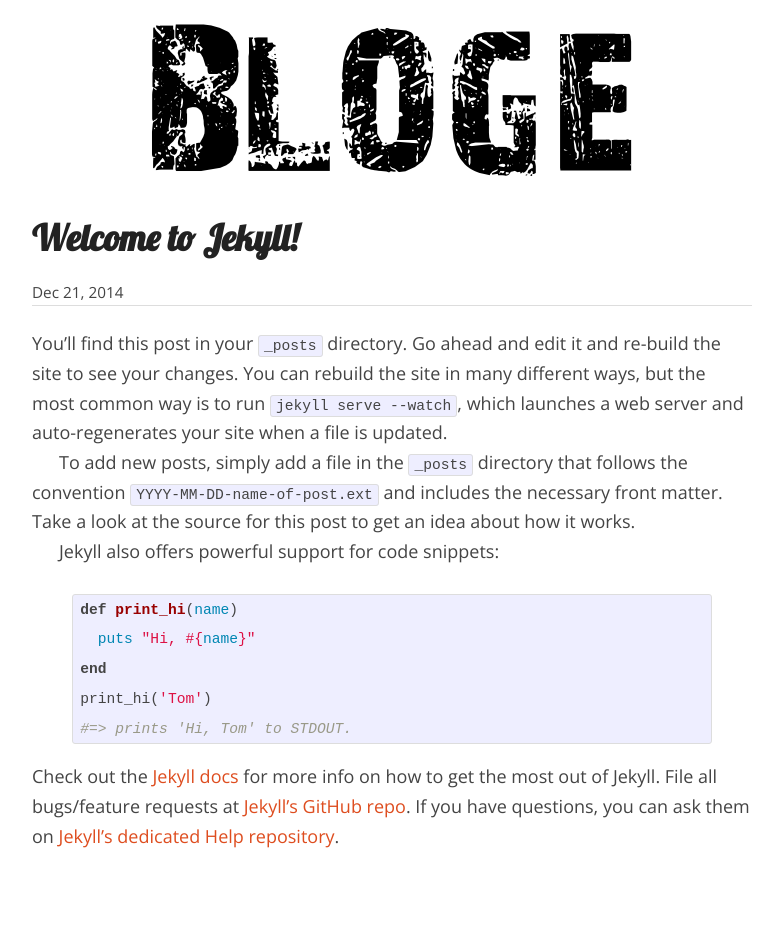
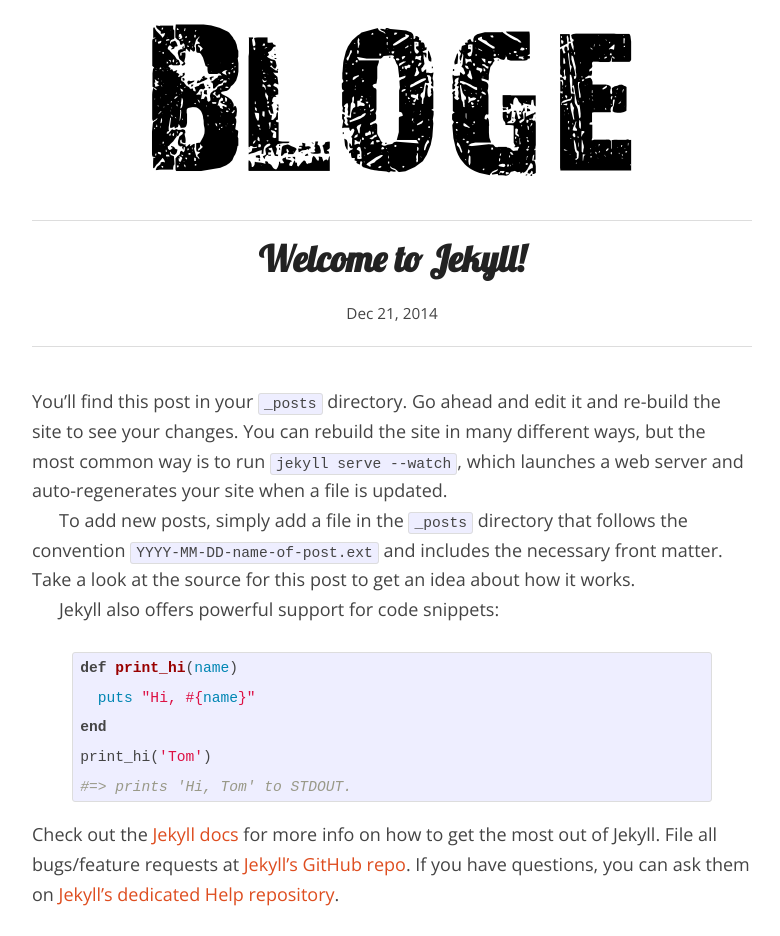
Before and after one commit to schfkt/schfkt.github.io, a Jekyll site: the page built from _posts/2014-12-21-welcome-to-jekyll.markdown, in a window 1280 px wide. Shown: the whole page, without its empty margins (248-1028 px from the left). Built offline with Jekyll 4.4.1, drawn with Linux system fonts in a browser that asks for light colours; comment, search, counter and statistics services are not loaded; before the commit the page ends 900 px from its top, so only the background shows below that.

Commit message:
Prettify post's header

```diff
--- a/_sass/_custom.scss
+++ b/_sass/_custom.scss
@@ -34,6 +34,7 @@
 .top-header {
   margin-top: 20px;
   margin-bottom: 40px;
+
   img {
     display: block;
     margin: 0 auto;
@@ -46,6 +47,7 @@
 .post-list {
   list-style-type: none;
   padding: 0;
+
   li {
     text-align: center;
     border-top: 1px #ddd solid;
@@ -54,9 +56,15 @@
 
 .post {
   .post-header {
+    text-align: center;
+    border-top: 1px solid #ddd;
+    border-bottom: 1px solid #ddd;
+    padding: 20px 0;
+    margin-bottom: 40px;
+
     .post-meta {
       font-size: 85%;
-      border-bottom: 1px solid #ddd;
+      margin: 0;
     }
   }
 }
```
